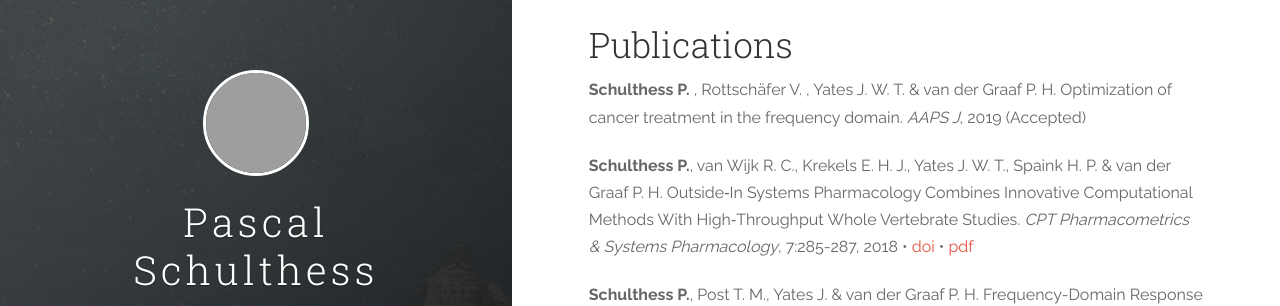
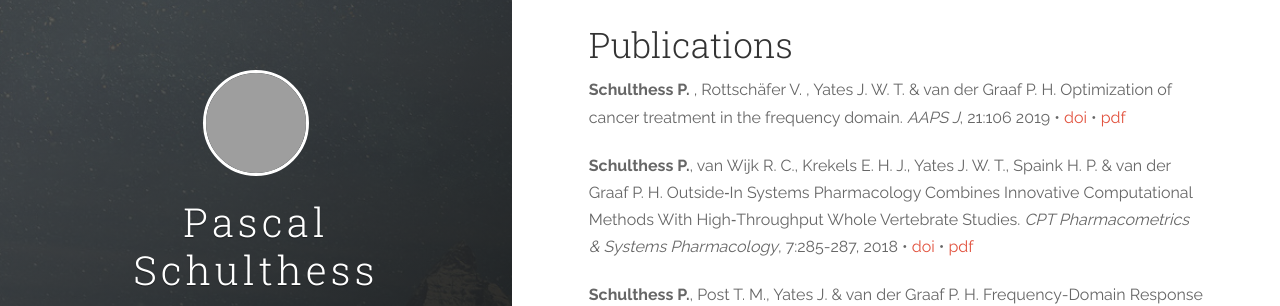
Before and after one commit to pascalschulthess/pascalschulthess.github.io, a Jekyll site: the page built from about.md, in a window 1280 px wide and 900 px high, scrolled down 1047 px, cut to the strip 152-458 px from the top of the window. Built offline with Jekyll 4.4.1, drawn with Linux system fonts in a browser that asks for light colours; nearby versions of some CDN libraries; some web fonts are replaced; grey boxes are pictures that could not be loaded.

Commit message:
added AAPS J paper

```diff
--- a/about.md
+++ b/about.md
@@ -34,7 +34,7 @@ I'm currently a Systems Pharmacology Expert at [LYO-X GmbH](https://www.lyo-x.co
 
 ## Publications
 
-**Schulthess P.** , Rottschäfer V. , Yates J. W. T. & van der Graaf P. H. Optimization of cancer treatment in the frequency domain. _AAPS J_, 2019 (Accepted)
+**Schulthess P.** , Rottschäfer V. , Yates J. W. T. & van der Graaf P. H. Optimization of cancer treatment in the frequency domain. _AAPS J_, 21:106 2019 &#8226; [doi](https://doi.org/10.1208/s12248-019-0372-4) &#8226; [pdf]({{ site.url }}/data/papers/paper-schulthess-2019.pdf)
 
 **Schulthess P.**, van Wijk R. C., Krekels E. H. J., Yates J. W. T., Spaink H. P. & van der Graaf P. H. Outside‐In Systems Pharmacology Combines Innovative Computational Methods With High‐Throughput Whole Vertebrate Studies. _CPT Pharmacometrics & Systems Pharmacology_, 7:285-287, 2018 &#8226; [doi](https://doi.org/10.1002/psp4.12297) &#8226; [pdf]({{ site.url }}/data/papers/paper-schulthess-2018.pdf)
 
```
